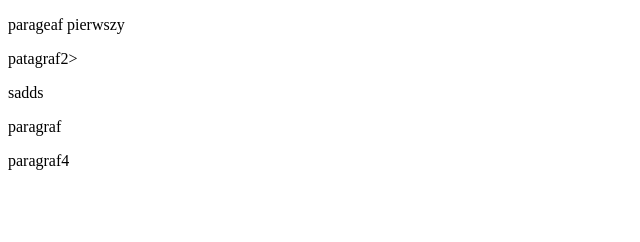
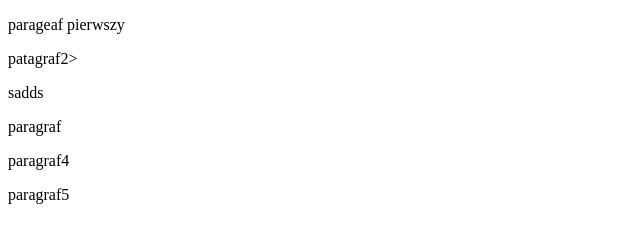
Before and after one commit to MrLeibo/MrLeibo.github.io-, a plain HTML site: page index.html in a window 1280 px wide. Shown: the full height of the page, 0-640 px from the left. Drawn offline with Linux system fonts and the light colour scheme.

Commit message:
na newbranch

```diff
--- a/index.html
+++ b/index.html
@@ -10,5 +10,6 @@
   <p>sadds</p>
   <p>paragraf</p>
   <p>paragraf4</p>
+  <P>paragraf5</P>
 </body>
 </html>
```
